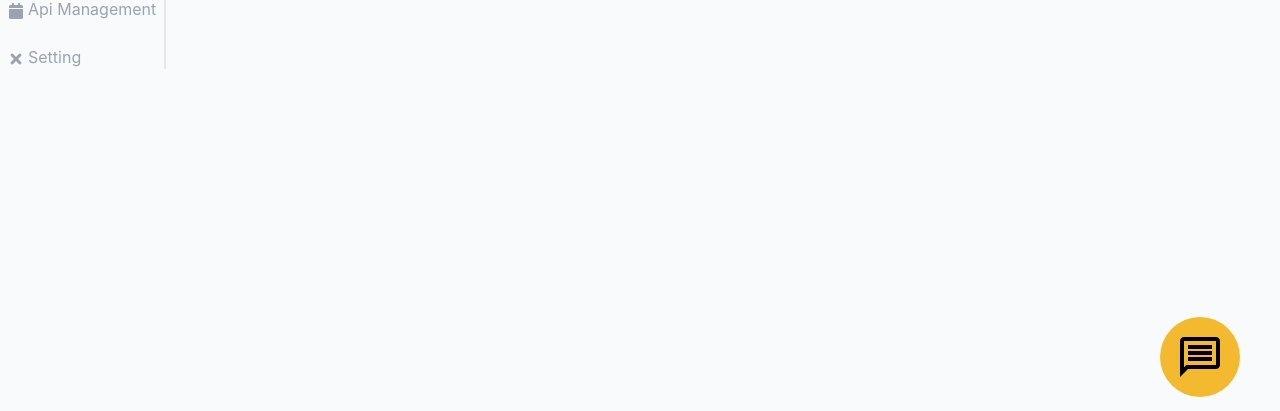
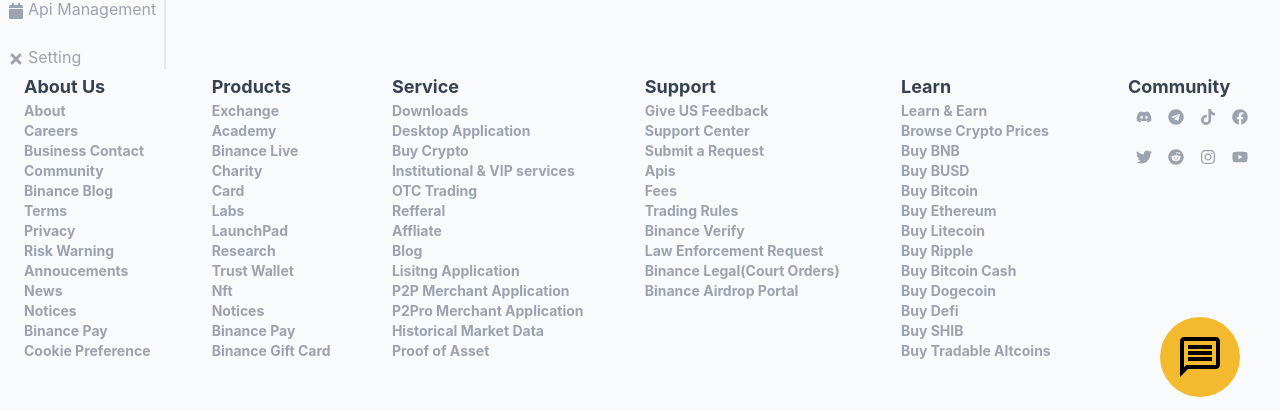
Before and after one commit to Emmanueluzoezie/binance-clone, a React (Create React App) app: page /profile in a window 1280 px wide. Shown: the part 363-774 px from the top of the page. Built offline with nearby package versions, Linux system fonts and the light colour scheme; no server answers; sample sign-in values are in the browser's storage.

Commit message:
continued working on the profile Page

```diff
--- a/src/pages/Profile.jsx
+++ b/src/pages/Profile.jsx
@@ -1,11 +1,12 @@
 import ProfileHeader from './ProfilePages/ProfileHeader'
 import ProfileSection from './ProfilePages/ProfileSection'
-
+import ProfileFooter from './ProfilePages/ProfileFooter'
 function Profile() {
   return (
     <div className='flex flex-col gap-1'>
      <ProfileHeader/>
      <ProfileSection/>
+     <ProfileFooter/>
     </div>
   )
 }
--- /dev/null
+++ b/src/pages/ProfilePages/ProfileFooter.jsx
@@ -0,0 +1,113 @@
+import {FaDiscord, FaTelegram, FaTiktok, FaFacebook, FaTwitter, FaReddit,
+FaInstagram, FaYoutube,} from 'react-icons/fa'
+
+function ProfileFooter() {
+  return (
+    <div className='mx-6 flex flex-row justify-between'>
+      <div className="about ">
+        <h2 className='text-lg font-bold text-gray-700'> About Us</h2>
+        <ul  className=' text-gray-400 text-sm cursor-pointer font-bold'>
+          < li>About</ li >
+          < li>Careers</ li >
+          < li >Business Contact</ li >
+          < li >Community</ li >
+          < li >Binance Blog</ li >
+          < li >Terms</ li >
+          < li >Privacy</ li >
+          < li >Risk Warning</ li >
+          < li >Annoucements</ li >
+          < li >News</ li >
+          < li >Notices</ li >
+          < li >Binance Pay</ li >
+          < li >Cookie Preference</ li >
+        </ul>
+      </div>
+      <div className="products ">
+        <h2 className='text-lg font-bold text-gray-700'>Products</h2>
+        <ul  className=' text-gray-400 text-sm cursor-pointer font-bold'>
+          < li >Exchange</ li >
+          < li >Academy</ li >
+          < li >Binance Live</ li >
+          < li >Charity</ li >
+          < li >Card</ li >
+          < li >Labs</ li >
+          < li >LaunchPad</ li >
+          < li >Research</ li >
+          < li >Trust Wallet</ li >
+          < li >Nft</ li >
+          < li >Notices</ li >
+          < li >Binance Pay</ li >
+          < li >Binance Gift Card</ li >
+        </ul>
+      </div>
+      <div className="service">
+        <h2 className='text-lg font-bold text-gray-700'>Service</h2>
+        <ul  className=' text-gray-400 text-sm cursor-pointer font-bold'>
+          < li >Downloads</ li >
+          < li >Desktop Application</ li >
+          < li >Buy Crypto</ li >
+          < li >Institutional & VIP services</ li >
+          < li >OTC Trading</ li >
+          < li >Refferal</ li >
+          < li >Affliate</ li >
+          < li >Blog</ li >
+          < li >Lisitng Application</ li >
+          < li >P2P Merchant Application</ li >
+          < li >P2Pro Merchant Application</ li >
+          < li >Historical Market Data</ li >
+          < li >Proof of Asset</ li >
+        </ul>
+      </div>
+      <div className="Support">
+        <h2 className='text-lg font-bold text-gray-700'>Support</h2>
+        <ul  className=' text-gray-400 text-sm cursor-pointer font-bold'>
+          < li >Give US Feedback</ li >
+          < li >Support Center</ li >
+          < li >Submit a Request</ li >
+          < li >Apis</ li >
+          < li >Fees</ li >
+          < li >Trading Rules</ li >
+          < li >Binance Verify</ li >
+          < li >Law Enforcement Request</ li >
+          < li >Binance Legal(Court Orders)</ li >
+          < li >Binance Airdrop Portal</ li >
+        </ul>
+      </div>
+      <div className="Learn">
+        <h2 className='text-lg font-bold text-gray-700'>Learn</h2>
+        <ul  className=' text-gray-400 text-sm cursor-pointer font-bold'>
+          < li >Learn & Earn</ li >
+          < li >Browse Crypto Prices</ li >
+          < li >Buy BNB</ li >
+          < li >Buy BUSD</ li >
+          < li >Buy  Bitcoin</ li >
+          < li >Buy Ethereum</ li >
+          < li >Buy Litecoin</ li >
+          < li >Buy Ripple</ li >
+          < li >Buy  Bitcoin Cash</ li >
+          < li >Buy Dogecoin</ li >
+          < li >Buy Defi</ li >
+          < li >Buy SHIB</ li >
+          < li >Buy Tradable Altcoins</ li >
+        </ul>
+      </div>
+        <div className="community ml-4">
+        <h2 className='text-lg font-bold text-gray-700'>Community</h2>
+        <ul className='text-gray-400 flex flex-wrap cursor-pointer'>
+          <li className='py-2 px-2'><FaDiscord/></li>
+          <li className='py-2 px-2'><FaTelegram/></li>
+          <li className='py-2 px-2'><FaTiktok/></li>
+          <li className='py-2 px-2'><FaFacebook/></li>
+        </ul>
+        <ul className='text-gray-400 flex flex-wrap cursor-pointer'>
+        <li className='py-4 px-2'><FaTwitter/></li>
+          <li className='py-4 px-2'><FaReddit/></li>
+           <li className='py-4 px-2'><FaInstagram/></li>
+           <li className='py-4 px-2'><FaYoutube/></li>
+        </ul>
+        </div>
+    </div>
+  )
+}
+
+export default ProfileFooter
--- a/src/pages/ProfilePages/ProfileSection.jsx
+++ b/src/pages/ProfilePages/ProfileSection.jsx
@@ -30,7 +30,9 @@
        </div>
      </header>
      <section>
+       <div className="showcase">
 
+       </div>
      </section>
     </div>
     </div>
```
